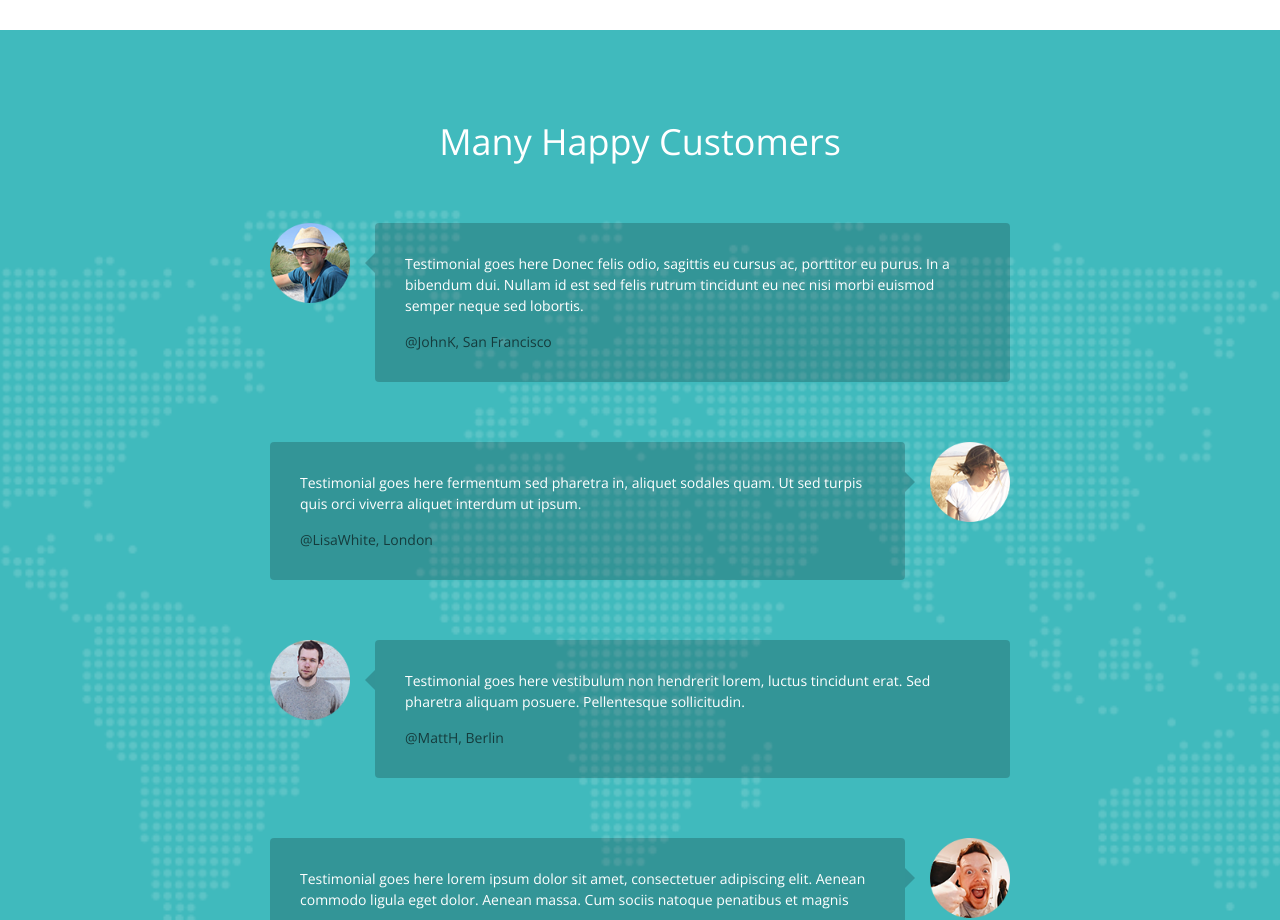
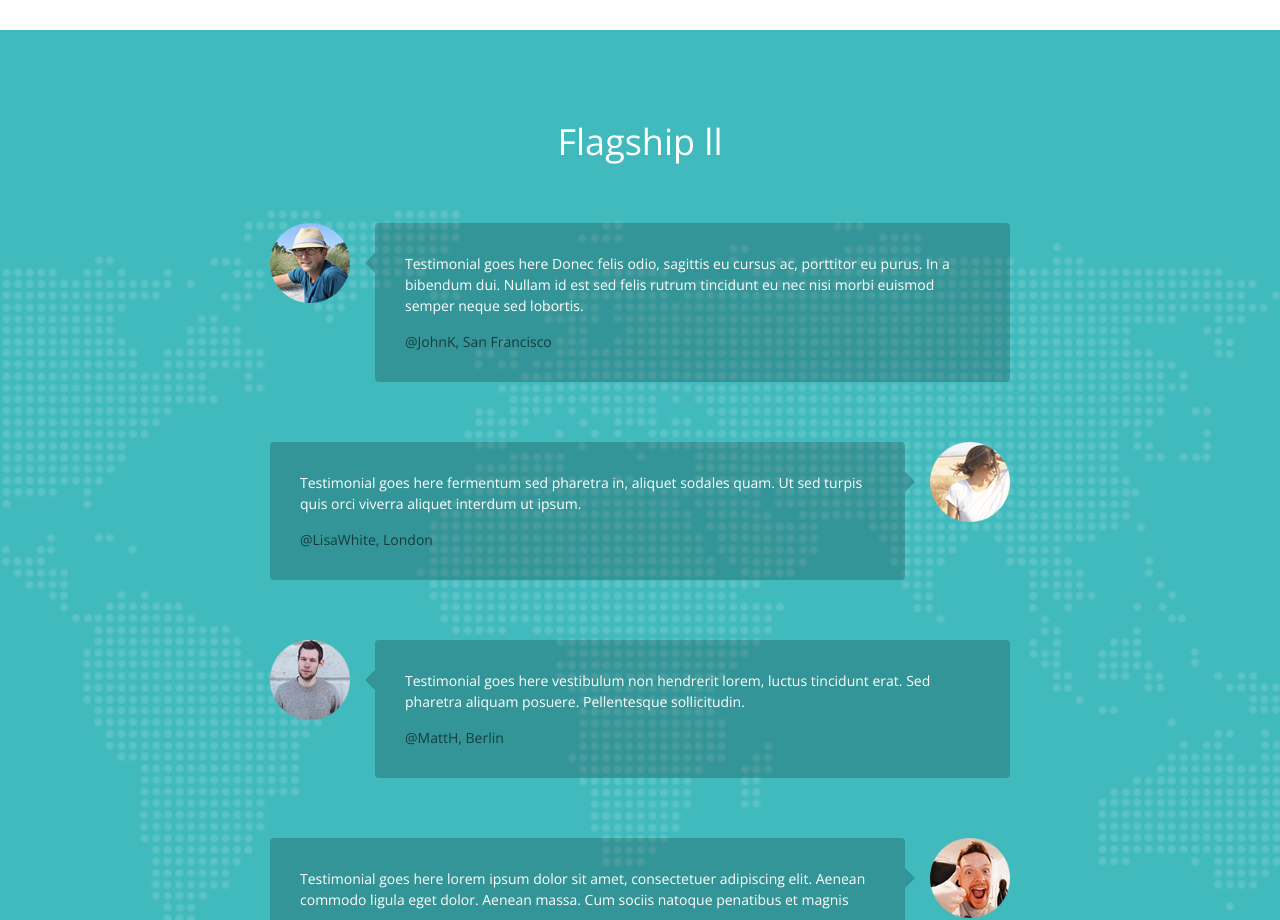
Before and after one commit to CristhianUriel/Pagina-ingles, a plain HTML site: page index.html in a window 1280 px wide. Shown: the part 1580-2500 px from the top of the page. Drawn offline with nearby package versions, Linux system fonts and the light colour scheme.

Commit message:
cambio de titulo

```diff
--- a/index.html
+++ b/index.html
@@ -181,7 +181,7 @@
     <!--Interfaz del menu de cascada-->
     <div id="testimonials" class="testimonials-section">
         <div class="container">
-            <h2 class="section-title text-center">Many Happy Customers</h2>
+            <h2 class="section-title text-center">Flagship ll</h2>
             <div class="item mx-auto">
                 <div class="profile-holder">
                     <img class="profile-image" src="assets/images/profile-1.png" alt="profile">
```
